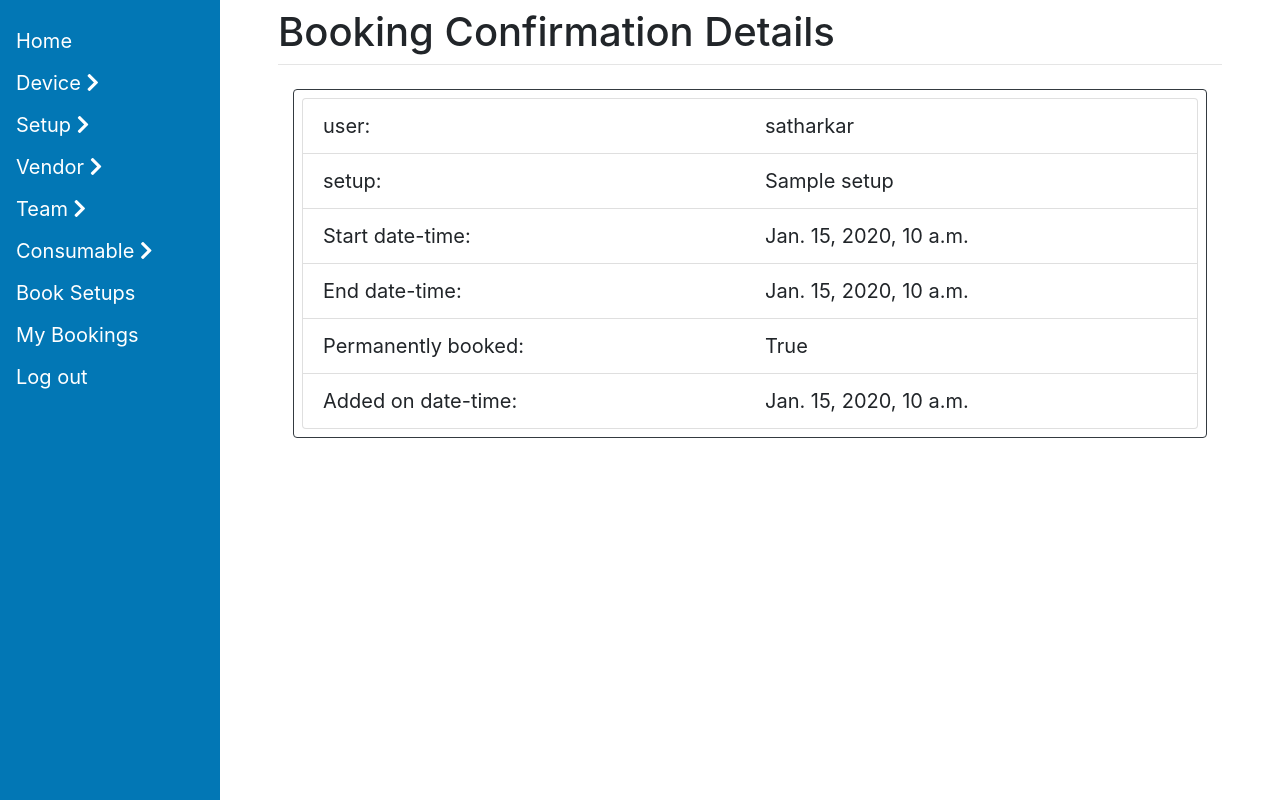
After one commit to samatharkar/reservation, a Django app: page /book-setups-complete/1/ in a window 1280 px wide. The commit adds this page. Run offline with Django 3.2, Linux system fonts and the light colour scheme; a user stored in the database is signed in; data comes from the database, SQL or seed files in the repository; tables that the repository leaves empty hold one stand-in row (values such as "Sample post"); parts of the project's set-up code (start-up, migrations or seed data) failed here and were passed over; some libraries are stand-ins or nearby versions.

Commit message:
book setups prototype complete

```diff
--- a/my_branch/Altiostar/ReservationTool/admin.py
+++ b/my_branch/Altiostar/ReservationTool/admin.py
@@ -66,5 +66,8 @@ class TeamAdmin(admin.ModelAdmin):
 class DeviceAdmin(admin.ModelAdmin):
 	pass
 
+@admin.register(Booking)
+class DeviceAdmin(admin.ModelAdmin):
+	pass
 
 # admin.site.register(Test)
--- a/my_branch/Altiostar/ReservationTool/models.py
+++ b/my_branch/Altiostar/ReservationTool/models.py
@@ -99,20 +99,20 @@ class Device(models.Model):
     ]
 
     name = models.CharField('Name', max_length=125 , default="NA")
-    type = models.ForeignKey(DeviceType ,  on_delete=models.PROTECT, related_name='devices' )
+    type = models.ForeignKey(DeviceType , on_delete=models.PROTECT, related_name='devices' )
     srno = models.CharField('Serial No.', max_length=125 , default="NA")
     po_number = models.CharField('PO No.', max_length=125 , default="NA")
-    po_date = models.DateField()
+    po_date = models.DateField('PO Date')
     vendor = models.ForeignKey(Vendor, on_delete=models.PROTECT, related_name='devices')
     invoice_number = models.CharField('Invoice No.', max_length=125, default="NA")
-    bonded = models.BooleanField(default=False) #If bonded is ticked as yes, It should ask for the bond number
+    bonded = models.BooleanField('Bonded', default=False) #If bonded is ticked as yes, It should ask for the bond number
     bond_number = models.CharField('Bond No.', max_length=125 , default="NA")
     setup = models.ForeignKey(Setup, on_delete=models.PROTECT , null=True, blank=True, related_name="devices")
-    shipped_date = models.DateField()
-    arrival_date = models.DateField()
+    shipped_date = models.DateField('Shipped date')
+    arrival_date = models.DateField('Arrival date')
     warranty_inmonths = models.IntegerField('Warranty(In months)', choices=list(zip(range(1, 37), range(1, 37))))
     added_byuser = models.CharField('Added by user', max_length=125, default="NA")
-    added_date = models.DateField()
+    added_date = models.DateField('Added date')
     ownership = models.CharField('Ownership', max_length=2, choices=CHOICES, default=TYPE1,)
     remark = models.CharField('Remark', max_length=125, default="NA")
 
@@ -124,12 +124,18 @@ class Device(models.Model):
 
 
 class Booking(models.Model):
-    user = models.OneToOneField(User , on_delete=models.PROTECT , related_name= "Booking" )
-    start = models.DateTimeField()
-    end = models.DateTimeField()
-    permanent = models.BooleanField(default=False)
-    setup = models.OneToOneField(Setup , on_delete=models.PROTECT , related_name= "Booking")
+    user = models.ForeignKey(User, on_delete=models.PROTECT, related_name= "Booking" )
+    setup = models.OneToOneField(Setup , on_delete=models.PROTECT, related_name= "Booking")
+    start = models.DateTimeField('Start date-time')
+    end = models.DateTimeField('End date-time')
+    permanent = models.BooleanField('Permanently booked', default=False)
+    added_on = models.DateTimeField('Added on date-time', auto_now_add=True)
 
+    def __str__(self):
+        if self.permanent:
+            return f'{self.setup} permanently booked by {self.user} from {self.start}'
+        else:
+            return f'{self.setup} booked by {self.user} from {self.start} to {self.end}'
 
     class Meta:
         db_table = "booking"
--- a/my_branch/Altiostar/ReservationTool/urls.py
+++ b/my_branch/Altiostar/ReservationTool/urls.py
@@ -19,6 +19,7 @@ urlpatterns = [
     path("add-devices-to-setup/", views.add_devices_to_setup, name='add_devices_to_setup'),
     path("remove-devices-from-setup/", views.remove_devices_from_setup, name='remove_devices_from_setup'),
     path("book-setups/", views.book_setups, name='book_setups'),
+    path("book-setups-complete/<int:id>/", views.book_setups_complete, name='book_setups_complete'),
     path("my-bookings/", views.user_bookings, name='user_bookings'),
     path("my-booking-history/", views.user_booking_history, name='user_booking_history'),
 ]
--- a/my_branch/Altiostar/ReservationTool/views.py
+++ b/my_branch/Altiostar/ReservationTool/views.py
@@ -5,7 +5,6 @@ from django.contrib import messages
 from django.db.models import Q
 from django.contrib.auth import authenticate, login, logout
 from django.contrib.auth.models import User
-from django.contrib.auth.forms import AuthenticationForm
 from django.contrib.auth.decorators import login_required
 from django.views.decorators.http import require_safe, require_http_methods
 from .models import *
@@ -24,6 +23,7 @@ PLURAL_NAMES = {
     'SetupType': 'setup types',
     'Setup': 'setups',
     'Device': 'devices',
+    'Booking': 'bookings',
 }
 
 # Dictionary of models and their titles
@@ -35,6 +35,7 @@ TITLES = {
     'SetupType': 'Setup Type',
     'Setup': 'Setup',
     'Device': 'Device',
+    'Booking': 'Booking',
 }
 
 # Dictionary of models and their class instances
@@ -46,6 +47,7 @@ MODELS = {
     'SetupType': SetupType,
     'Setup': Setup,
     'Device': Device,
+    'Booking': Booking,
 }
 
 # Dictionary of models and their model form function instances
@@ -57,6 +59,7 @@ FORMS = {
     'SetupType': SetupTypeForm,
     'Setup': MakeSetupForm,
     'Device': DeviceForm,
+    'Booking': BookingForm,
 }
 
 # Dictionary of models and csv export file names
@@ -68,6 +71,7 @@ FILE_NAMES = {
     'SetupType': 'setup_types',
     'Setup': 'setups',
     'Device': 'devices',
+    'Booking': 'bookings',
 }
 
 
@@ -79,26 +83,19 @@ def home(request):
 
 
 # User login
-@require_http_methods(["GET", "POST"])
+@require_http_methods(['GET', 'POST'])
 def userlogin(request):
     if request.method == 'POST':
-        form = AuthenticationForm(request,request.POST)
-        if form.is_valid():
-            loginusername = form.cleaned_data.get('username')
-            loginpassword = form.cleaned_data.get('password')
-            user = authenticate(username=loginusername, password=loginpassword)
-            if user:
-                login(request, user)
-                messages.success(request, "Logged in")
-                return redirect('home')
-            else:
-                raise Http404()
-    else:
-        form = AuthenticationForm()
-    context = {
-        'form': form
-    }
-    return render(request, 'login.html', context)
+        loginusername = request.POST["loginusername"]
+        loginpassword = request.POST["loginpassword"]
+        user = authenticate(username=loginusername, password=loginpassword)
+        if user:
+            login(request, user)
+            messages.success(request, "Logged in")
+            return redirect('home')
+        else:
+            messages.error(request, "Wrong Creds")
+    return render(request, 'login.html')
 
 
 # User logout
@@ -173,7 +170,7 @@ def load_object_form(request, name):
 
 
 # Add/Modify objects of any model
-@require_http_methods(["POST"])
+@require_http_methods(['POST'])
 def add_or_modify_object(request, name):
     if request.is_ajax():
         if request.method == "POST":
@@ -257,7 +254,7 @@ def search_objects(request, name):
 
 
 # Delete objects of any model
-@require_http_methods(["POST"])
+@require_http_methods(['POST'])
 def delete_objects(request, name):
     if request.is_ajax():
         id_list = request.POST.getlist('id_list[]')
@@ -391,9 +388,48 @@ def remove_devices_from_setup(request):
 
 
 # Book setups
-@require_http_methods(["GET", "POST"])
+@require_http_methods(['GET', 'POST'])
+@login_required
 def book_setups(request):
-    pass
+    if request.method == 'POST':
+        booking_form = BookingForm(request.POST)
+        if booking_form.is_valid():
+            booking = booking_form.save(commit=False)
+            booking.user = request.user
+            booking.save()
+            return redirect('book_setups_complete', id=booking.id)
+        else:
+            messages.error(request, 'Unable to book. Please fill correct details.')
+    else:
+
+        booking_form = BookingForm()
+    context = {
+        'booking_form': booking_form,
+        'title': TITLES['Booking']
+    }
+    return render(request, 'book_setups.html', context)
+
+
+# Book setups
+@require_safe
+@login_required
+def book_setups_complete(request, id):
+    # Checking for illegal requests
+    try:
+        booking = Booking.objects.get(id=id)
+    except:
+        return Http404()
+    # Checking if the booking id received is actually the requested user's last booking id
+    last_booking = Booking.objects.filter(user=request.user).last()
+    if booking.id == last_booking.id:
+        field_names = Booking._meta.fields[1:]
+        context = {
+            'booking': booking,
+            'field_names': field_names,
+        }
+    else:
+        return Http404()
+    return render(request, 'book_setups_complete.html', context)
 
 
 # Show bookings of the user
--- /dev/null
+++ b/my_branch/Altiostar/templates/book_setups_complete.html
@@ -0,0 +1,28 @@
+{% extends 'base.html' %}
+{% block title %}
+  Booking Confirmation Details
+{% endblock %}
+
+{% block heading %}
+  Booking Confirmation Details
+{% endblock %}
+
+{% block content %}
+  {% load tags %}
+  <div class="container">
+    <ul class="list-group border border-dark p-2">
+      {% for field in field_names %}
+        <li class="list-group-item">
+          <div class="row justify-content-between">
+            <div class="col-sm">
+              {{field.verbose_name}}:
+            </div>
+            <div class="col-sm">
+              {{booking|get_field_value:field.name}}
+            </div>
+          </div>
+        </li>
+      {% endfor %}
+    </ul>
+  </div>
+{% endblock %}
```
Also changed, not shown: my_branch/Altiostar/ReservationTool/forms.py (+11 -0 lines), my_branch/Altiostar/templates/book_setups.html (added, +21 -0 lines), my_branch/Altiostar/templates/login.html (+20 -5 lines), my_branch/Altiostar/ReservationTool/migrations/0005_booking_added_on.py (added), my_branch/Altiostar/ReservationTool/migrations/0006_auto_20210610_2128.py (added), my_branch/Altiostar/ReservationTool/migrations/0007_auto_20210610_2134.py (added), my_branch/Altiostar/ReservationTool/migrations/0008_booking_added_on.py (added).
